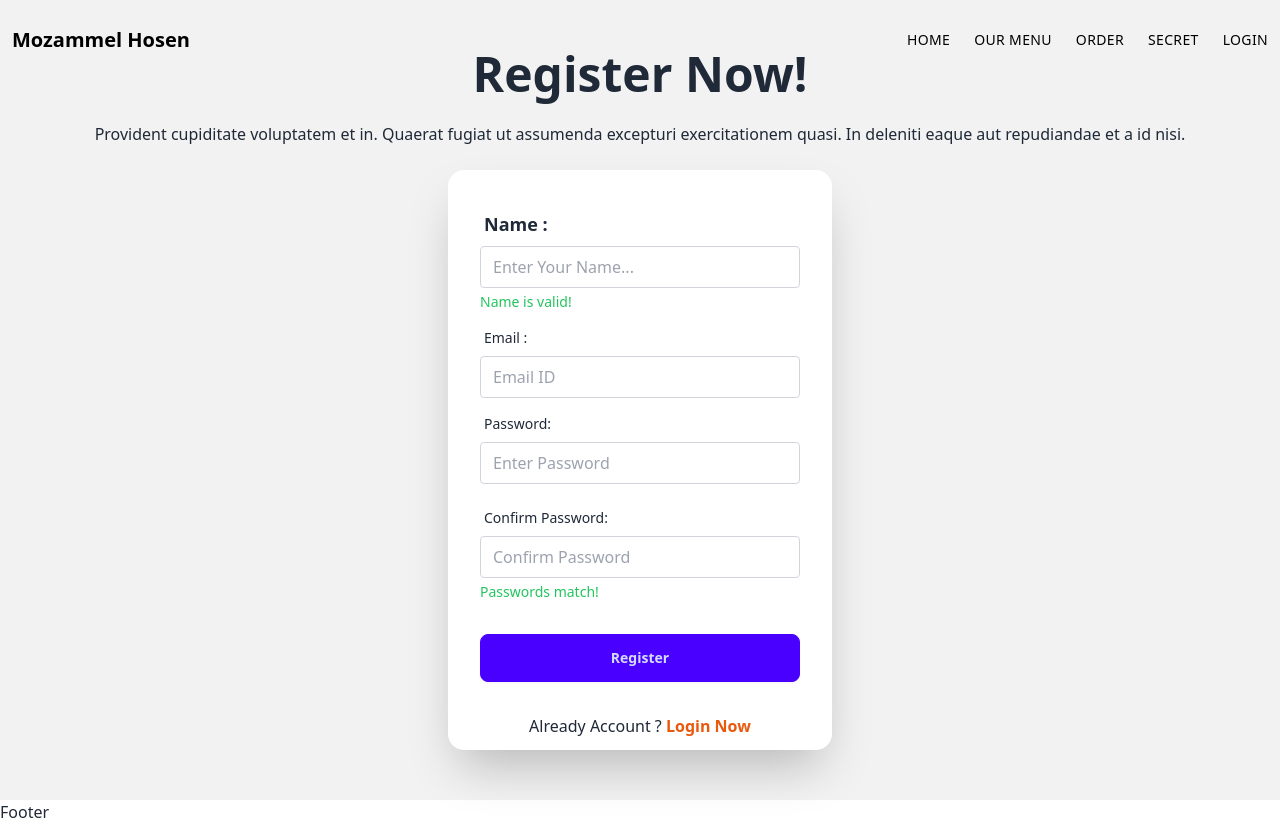
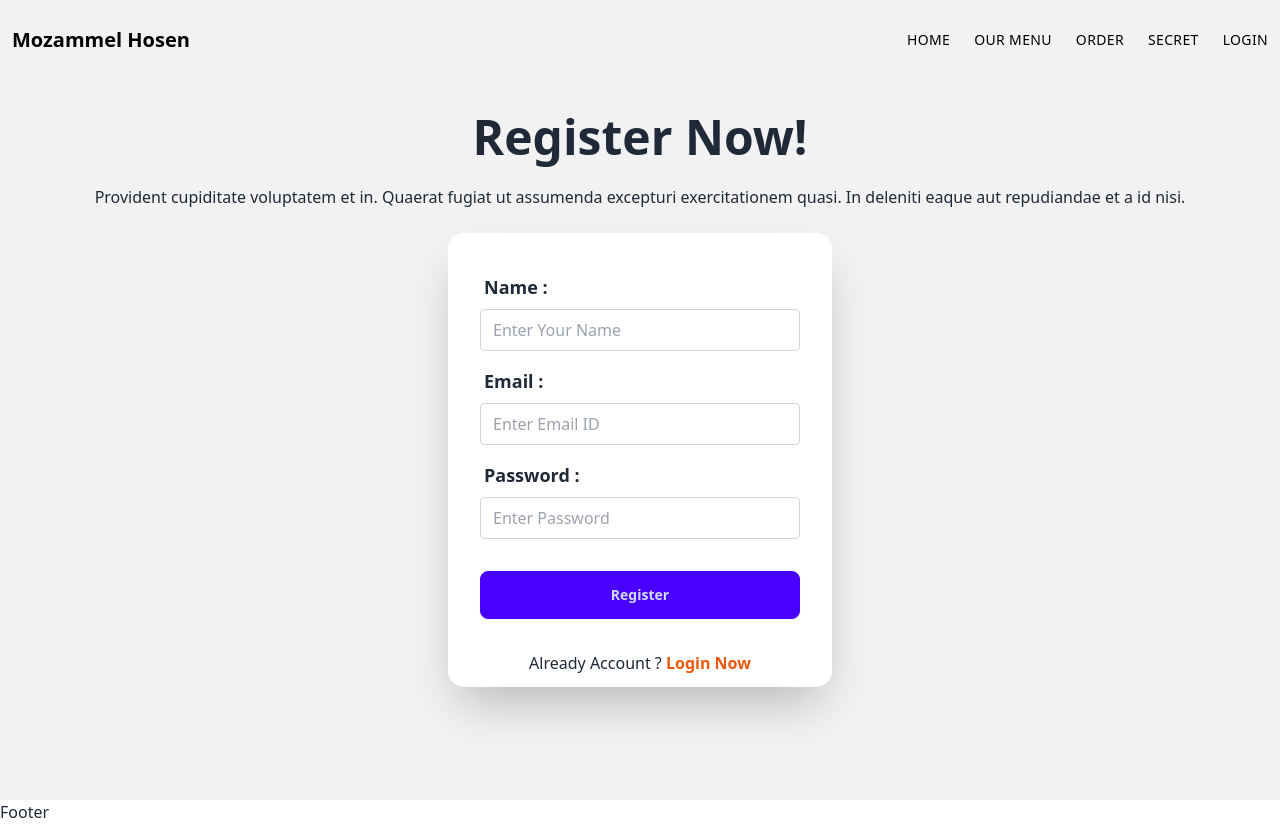
Before and after one commit to Mozammel772/Repair-Client, a React (Vite) app: page /register in a window 1280 px wide. Built offline with nearby package versions, Linux system fonts and the light colour scheme.

Commit message:
email oo password validation done

```diff
--- a/src/Pages/Register/Register/Register.jsx
+++ b/src/Pages/Register/Register/Register.jsx
@@ -29,94 +29,64 @@ const Register = () => {
             {/* Name Validation Start */}
             <div className="form-control">
               <label className="label" htmlFor="name">
-                <span className="label-text text-lg font-semibold ">
-                  Name :
-                </span>
+                <span className="label-text text-lg font-semibold">Name :</span>
               </label>
               <div>
                 <Controller
                   name="name"
                   control={control}
                   rules={{
-                    required: "Name is Required",
+                    required: "Name is required",
                     pattern: {
-                        maxLength: 20,
-                        pattern: /^[A-Za-z]+$/i,
+                      value: /^[a-zA-Z\s]+$/,
+                      message: "Name can only contain letters and spaces",
                     },
                   }}
-                  render={({ field }) => (
-                    <div>
+                  render={({ field, fieldState }) => {
+                    const { error } = fieldState;
+
+                    return (
+                      <div className="relative">
                         <input
                           {...field}
-                        id="email"
+                          id="name"
                           className={`w-full border rounded px-3 py-2 text-gray-700 transition-colors hover:border-blue-500 focus:outline-none focus:ring-2 focus:ring-blue-400 ${
-                          errors.email ? "border-red-500" : "border-gray-300"
+                            error
+                              ? "border-red-500"
+                              : field.value
+                              ? "border-green-500"
+                              : "border-gray-300"
                           }`}
-                        placeholder="Enter Your Name..."
-                        aria-invalid={!!errors.name}
+                          placeholder="Enter Your Name"
+                          aria-invalid={!!error}
                           aria-describedby="name-feedback"
                         />
-                      {errors.name ? (
-                        <p className="text-red-500 text-sm mt-1">
-                          {errors.name.message}
+                        {error ? (
+                          <p
+                            id="name-feedback"
+                            className="text-red-500 text-sm mt-1"
+                          >
+                            {error.message}
                           </p>
-                      ) : (
-                        <p className="text-green-500 text-sm mt-1">
+                        ) : field.value ? (
+                          <p
+                            id="name-feedback"
+                            className="text-green-500 text-sm mt-1"
+                          >
                             Name is valid!
                           </p>
-                      )}
+                        ) : null}
                       </div>
-                  )}
+                    );
+                  }}
                 />
               </div>
             </div>
             {/* Name Validation End */}
 
-
-
-            <div>
-              <label className="label hover:text-blue-500 transition-colors ">
-                <span className="label-text">Email :</span>
-              </label>
-              <Controller
-                name="email"
-                control={control}
-                rules={{
-                  required: "Email is Required",
-                  pattern: {
-                    value: /^[a-zA-Z0-9._%-]+@[a-zA-Z0-9.-]+\.[a-zA-Z]{2,4}$/,
-                    message: "Invalid email address",
-                  },
-                }}
-                render={({ field }) => (
-                  <div>
-                    <input
-                      {...field}
-                      className={`w-full border rounded px-3 py-2 text-gray-700 transition-colors hover:border-blue-500 focus:outline-none focus:ring-2 focus:ring-blue-400 ${
-                        errors.email ? "border-red-500" : "border-gray-300"
-                      }`}
-                      placeholder="Email ID"
-                    />
-                    {errors.email && (
-                      <p className="text-red-500 text-sm mt-1">
-                        {errors.email.message}
-                      </p>
-                    )}
-                  </div>
-                )}
-              />
-            </div>
-
-
-
-
-
-
-
-            {/* Email Validation Start */}
-            {/* <div className="form-control">
+            <div className="form-control">
               <label className="label" htmlFor="email">
-                <span className="label-text text-lg font-semibold ">
+                <span className="label-text text-lg font-semibold">
                   Email :
                 </span>
               </label>
@@ -125,134 +95,113 @@ const Register = () => {
                   name="email"
                   control={control}
                   rules={{
-                    required: "Email is Required",
+                    required: "Email is required",
                     pattern: {
-                      value: /^[a-zA-Z0-9._%-]+@[a-zA-Z0-9.-]+\.[a-zA-Z]{2,4}$/,
+                      value: /^[a-zA-Z0-9._%-]+@[a-zA-Z0-9.-]+\.[a-zA-Z]{2,}$/,
                       message: "Invalid email address",
                     },
                   }}
-                  render={({ field }) => (
-                    <div>
+                  render={({ field, fieldState }) => {
+                    const { error } = fieldState;
+
+                    return (
+                      <div className="relative">
                         <input
                           {...field}
                           id="email"
                           className={`w-full border rounded px-3 py-2 text-gray-700 transition-colors hover:border-blue-500 focus:outline-none focus:ring-2 focus:ring-blue-400 ${
-                          errors.email ? "border-red-500" : "border-gray-300"
+                            error
+                              ? "border-red-500"
+                              : field.value
+                              ? "border-green-500"
+                              : "border-gray-300"
                           }`}
                           placeholder="Enter Email ID"
-                        aria-invalid={!!errors.email}
+                          aria-invalid={!!error}
                           aria-describedby="email-feedback"
                         />
-                      {errors.email ? (
-                        <p className="text-red-500 text-sm mt-1">
-                          {errors.email.message}
+                        {error ? (
+                          <p
+                            id="email-feedback"
+                            className="text-red-500 text-sm mt-1"
+                          >
+                            {error.message}
                           </p>
-                      ) : (
-                        <p className="text-green-500 text-sm mt-1">
+                        ) : field.value ? (
+                          <p
+                            id="email-feedback"
+                            className="text-green-500 text-sm mt-1"
+                          >
                             Email is valid!
                           </p>
-                      )}
+                        ) : null}
                       </div>
-                  )}
+                    );
+                  }}
                 />
               </div>
-            </div> */}
-            {/* Email Validation End */}
-
+            </div>
             {/* Password Validation Start */}
             <div className="form-control">
               <label className="label" htmlFor="password">
-                <span className="label-text">Password:</span>
+                <span className="label-text text-lg font-semibold">
+                  Password :
+                </span>
               </label>
               <div>
                 <Controller
                   name="password"
                   control={control}
                   rules={{
-                    required: "Password is Required",
-                    minLength: {
-                      value: 6,
-                      message: "Password must be at least 6 characters",
+                    required: "Password is required",
+                    pattern: {
+                      value: /^(?=.*[a-z])(?=.*[A-Z])(?=.*\d).{8,}$/,
+                      message:
+                        "Password must be at least 8 characters long, include uppercase, lowercase, and a number",
                     },
                   }}
-                  render={({ field }) => (
-                    <div>
+                  render={({ field, fieldState }) => {
+                    const { error } = fieldState;
+
+                    return (
+                      <div className="relative">
                         <input
                           {...field}
                           id="password"
                           type="password"
                           className={`w-full border rounded px-3 py-2 text-gray-700 transition-colors hover:border-blue-500 focus:outline-none focus:ring-2 focus:ring-blue-400 ${
-                          errors.password ? "border-red-500" : "border-gray-300"
+                            error
+                              ? "border-red-500"
+                              : field.value
+                              ? "border-green-500"
+                              : "border-gray-300"
                           }`}
                           placeholder="Enter Password"
-                        aria-invalid={!!errors.password}
+                          aria-invalid={!!error}
                           aria-describedby="password-feedback"
                         />
-                      {errors.password ? (
+                        {error ? (
                           <p
                             id="password-feedback"
                             className="text-red-500 text-sm mt-1"
                           >
-                          {errors.password.message}
+                            {error.message}
+                          </p>
+                        ) : field.value ? (
+                          <p
+                            id="password-feedback"
+                            className="text-green-500 text-sm mt-1"
+                          >
+                            Password is strong!
                           </p>
                         ) : null}
                       </div>
-                  )}
-                />
-              </div>
-
-              {/* Confirm Password Field */}
-              <label className="label mt-4" htmlFor="confirmPassword">
-                <span className="label-text">Confirm Password:</span>
-              </label>
-              <div>
-                <Controller
-                  name="confirmPassword"
-                  control={control}
-                  rules={{
-                    required: "Please confirm your password",
-                    validate: (value) =>
-                      value === getValues("password") ||
-                      "Passwords do not match",
+                    );
                   }}
-                  render={({ field }) => (
-                    <div>
-                      <input
-                        {...field}
-                        id="confirmPassword"
-                        type="password"
-                        className={`w-full border rounded px-3 py-2 text-gray-700 transition-colors hover:border-blue-500 focus:outline-none focus:ring-2 focus:ring-blue-400 ${
-                          errors.confirmPassword
-                            ? "border-red-500"
-                            : "border-gray-300"
-                        }`}
-                        placeholder="Confirm Password"
-                        aria-invalid={!!errors.confirmPassword}
-                        aria-describedby="confirm-password-feedback"
-                      />
-                      {errors.confirmPassword ? (
-                        <p
-                          id="confirm-password-feedback"
-                          className="text-red-500 text-sm mt-1"
-                        >
-                          {errors.confirmPassword.message}
-                        </p>
-                      ) : (
-                        <p
-                          id="confirm-password-feedback"
-                          className="text-green-500 text-sm mt-1"
-                        >
-                          Passwords match!
-                        </p>
-                      )}
-                    </div>
-                  )}
                 />
               </div>
             </div>
-
             {/* Password Validation End */}
-
             <div className="form-control mt-6">
               <input
                 className="btn btn-primary"
```
Also changed, not shown: src/Pages/Register/Login/Login.jsx (+58 -30 lines). Lines whose indentation alone changed are shown as unchanged.
